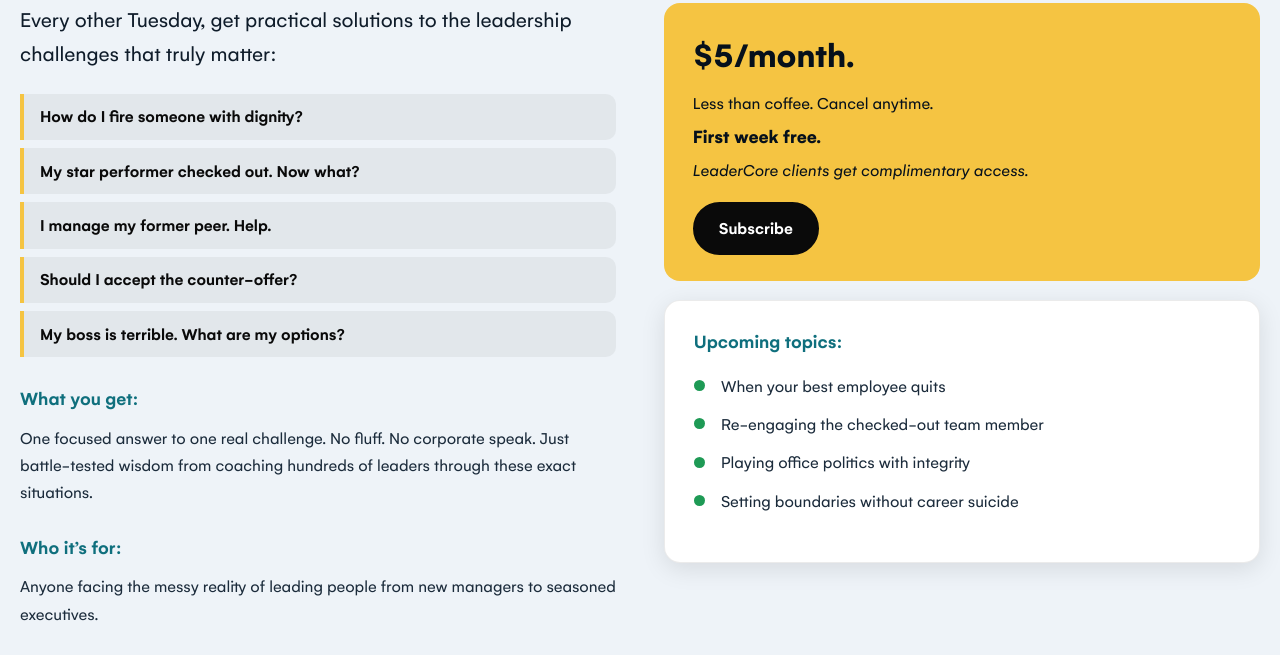
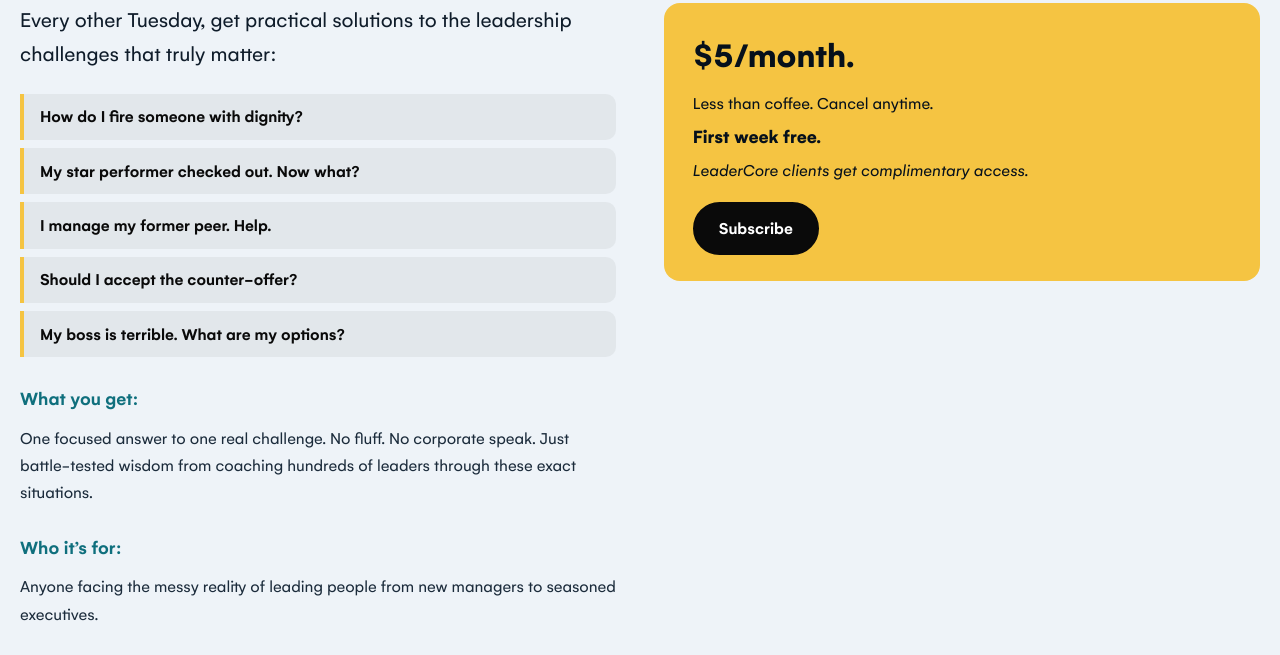
Before and after one commit to leadercore303/leader-core-site, a plain HTML site: page resources.html in a window 1280 px wide. Shown: the part 1734-2389 px from the top of the page. Drawn offline with Linux system fonts and the light colour scheme.

Commit message:
Add files via upload

```diff
--- a/resources.html
+++ b/resources.html
@@ -40,7 +40,7 @@
 <h3>What you get:</h3><p>One focused answer to one real challenge. No fluff. No corporate speak. Just battle-tested wisdom from coaching hundreds of leaders through these exact situations.</p>
 <h3>Who it&rsquo;s for:</h3><p>Anyone facing the messy reality of leading people from new managers to seasoned executives.</p></div>
 <div><div class="price"><b>$5/month.</b><span>Less than coffee. Cancel anytime.</span><strong>First week free.</strong><em>LeaderCore clients get complimentary access.</em><a class="btn dark" href="https://trevorbron.substack.com/subscribe" rel="noopener" target="_blank">Subscribe</a></div>
-<div class="card"><h3>Upcoming topics:</h3><ul class="check"><li>When your best employee quits</li><li>Re-engaging the checked-out team member</li><li>Playing office politics with integrity</li><li>Setting boundaries without career suicide</li></ul></div></div></div>
+</div></div>
 <iframe class="substack" src="https://trevorbron.substack.com/embed" title="Subscribe to The 5-Minute Coach" loading="lazy" width="480" height="320" frameborder="0" scrolling="no"></iframe></div></section>
 </main>
 <footer class="site"><div class="wrap foot">
```
